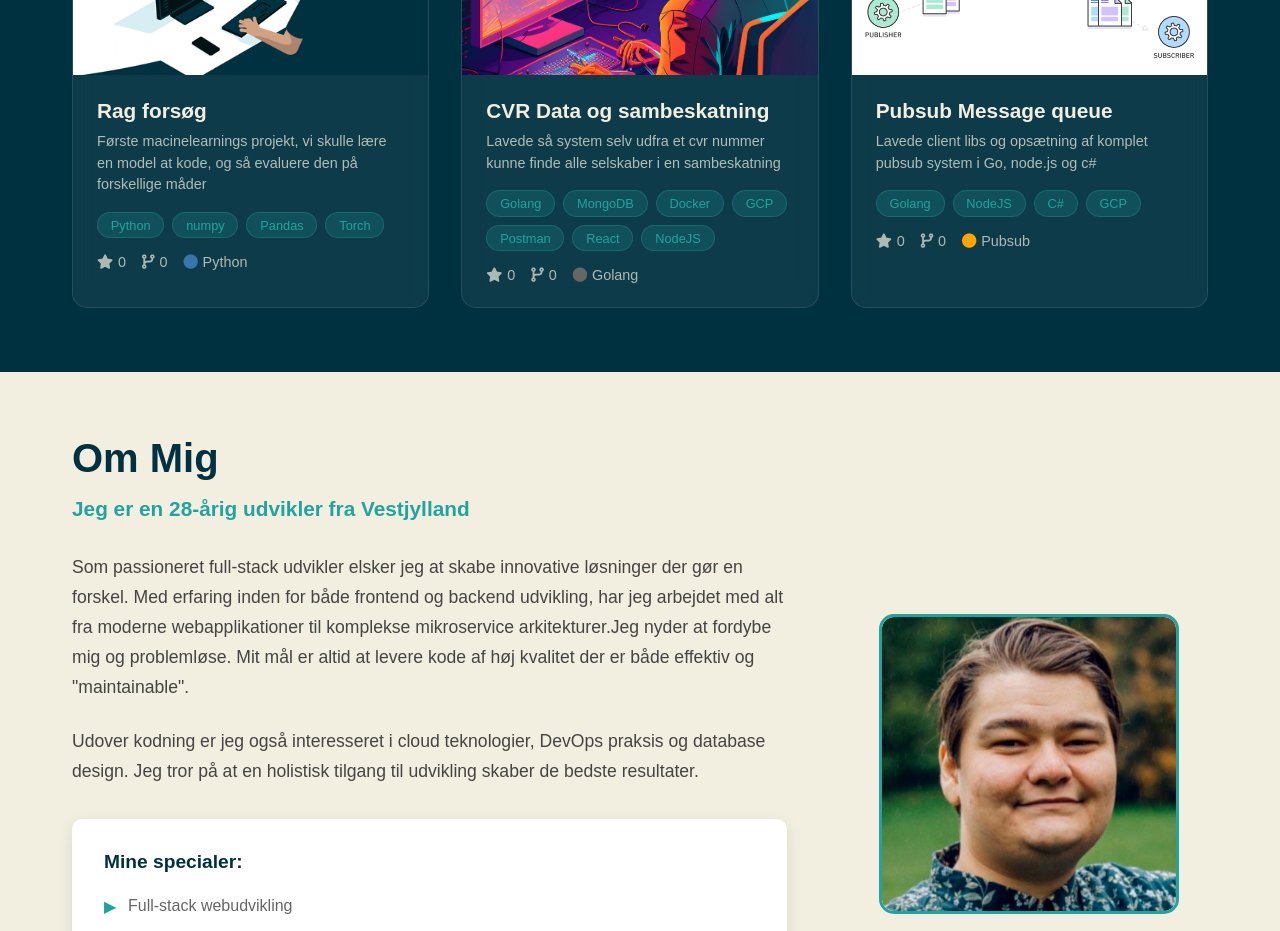
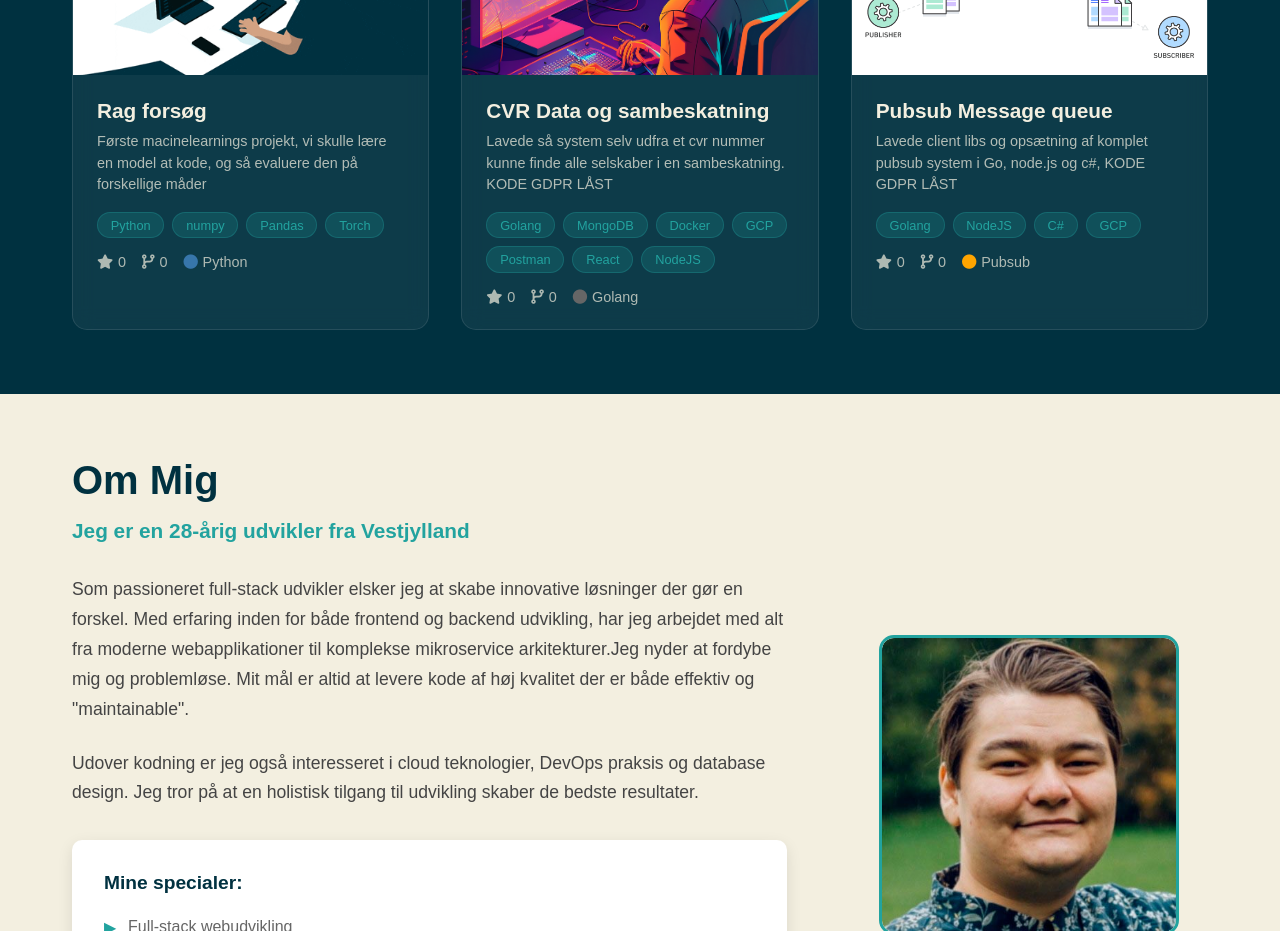
Before and after one commit to Danielsteenberg-bot/portfoli, a Vue app: page /#/ in a window 1280 px wide. Shown: the part 3040-3971 px from the top of the page. Built offline with nearby package versions, Linux system fonts and the light colour scheme.

Commit message:
Update ProjectsSection.vue

```diff
--- a/src/components/ProjectsSection.vue
+++ b/src/components/ProjectsSection.vue
@@ -104,7 +104,7 @@ export default {
         {
           id: 5,
           name: 'CVR Data og sambeskatning',
-          description: 'Lavede så system selv udfra et cvr nummer kunne finde alle selskaber i en sambeskatning',
+          description: 'Lavede så system selv udfra et cvr nummer kunne finde alle selskaber i en sambeskatning. KODE GDPR LÅST',
           image: new URL('../assets/images/daniel.PNG', import.meta.url).href,
           language: 'Golang',
           technologies: ['Golang', 'MongoDB', 'Docker', 'GCP', 'Postman', 'React', 'NodeJS']
@@ -112,7 +112,7 @@ export default {
         {
           id: 6,
           name: 'Pubsub Message queue',
-          description: 'Lavede client libs og opsætning af komplet pubsub system i Go, node.js og c#',
+          description: 'Lavede client libs og opsætning af komplet pubsub system i Go, node.js og c#, KODE GDPR LÅST',
           image: new URL('../assets/images/pubsub.png', import.meta.url).href,
           language: 'Pubsub',
           technologies: ['Golang', 'NodeJS', 'C#', 'GCP']
```
